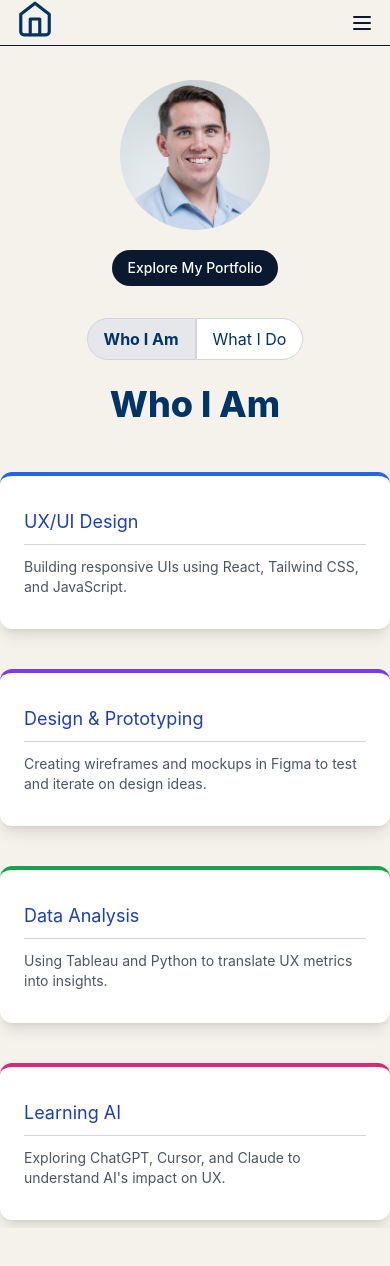
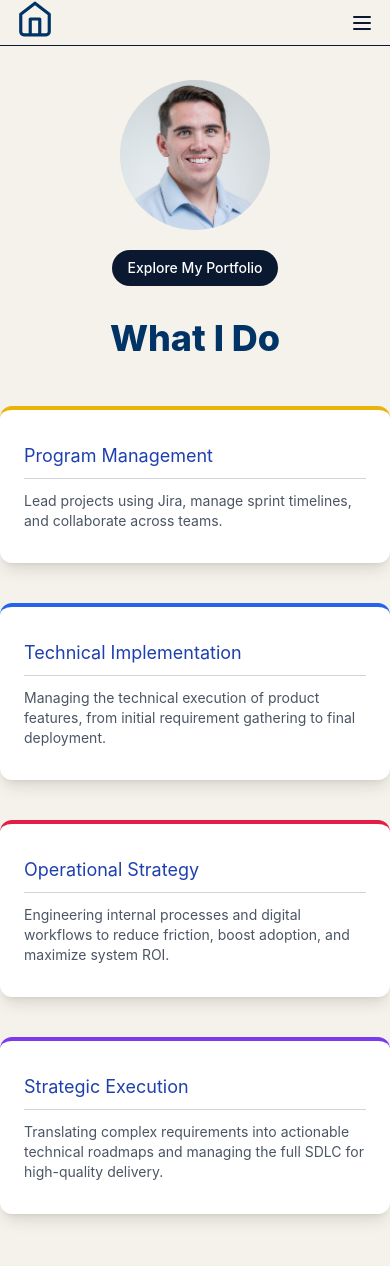
Before and after one commit to jack-aviles/website, a Next.js app: page /About in a window 390 px wide. Shown: the top 1266 px of the page. Before the commit the page ends 1228 px from the top, so only its background shows below. Built offline with nearby package versions, Linux system fonts and the light colour scheme.

Commit message:
Updates Jan 18 2026

```diff
--- a/src/app/About/AboutData.ts
+++ b/src/app/About/AboutData.ts
@@ -1,40 +1,25 @@
-export const whoIAmData = [
-    {
-      title: "UX/UI Design",
-      description: "Building responsive UIs using React, Tailwind CSS, and JavaScript.",
-      color: "#2563eb",
-    },
-    {
-      title: "Design & Prototyping",
-      description: "Creating wireframes and mockups in Figma to test and iterate on design ideas.",
-      color: "#7c3aed",
-    },
-    {
-      title: "Data Analysis",
-      description: "Using Tableau and Python to translate UX metrics into insights.",
-      color: "#16a34a",
-    },
-    {
-      title: "Learning AI",
-      description: "Exploring ChatGPT, Cursor, and Claude to understand AI's impact on UX.",
-      color: "#db2777",
-    },
-  ];
+
 
   export const whatIDoData = [
     {
-      title: "Project Management",
+      title: "Program Management",
       description: "Lead projects using Jira, manage sprint timelines, and collaborate across teams.",
       color: "#eab308",
     },
     {
-      title: "Journey Mapping",
-      description: "Visualize customer touchpoints and pain points to improve experience design.",
-      color: "#0d9488",
+      title: "Technical Implementation",
+      description: "Managing the technical execution of product features, from initial requirement gathering to final deployment.",
+      color: "#2563eb",
+    },
+
+    {
+      title: "Operational Strategy",
+      description: "Engineering internal processes and digital workflows to reduce friction, boost adoption, and maximize system ROI.",
+      color: "#e11d48",
     },
     {
-      title: "CX Design",
-      description: "Redesign communications and UI flows to boost clarity and self-service adoption.",
-      color: "#e11d48",
+      title: "Strategic Execution",
+      description: "Translating complex requirements into actionable technical roadmaps and managing the full SDLC for high-quality delivery.",
+      color: "#7c3aed",
     },
   ];
--- a/src/app/About/page.tsx
+++ b/src/app/About/page.tsx
@@ -3,12 +3,10 @@
 import Navbar from "@/components/Navbar";
 import Image from "next/image";
 import Link from "next/link";
-import { whoIAmData, whatIDoData } from "./AboutData";
+import { whatIDoData } from "./AboutData";
 import InfoCard from "./InfoCard";
-import { useState } from "react";
 
 export default function About() {
-    const [selectedSection, setSelectedSection] = useState('who');
 
     return (
     <main className="min-h-screen overflow-x-hidden">
@@ -37,36 +35,8 @@ export default function About() {
                   </div>
                 </Link>
             </header>
-            {/* Mobile Toggle */}
-            <div className="sm:hidden flex justify-center mb-6">
-                <button
-                    className={`px-4 py-2 rounded-l-full border border-gray-300 focus:outline-none ${selectedSection === 'who' ? 'bg-gray-200 font-bold' : 'bg-white'}`}
-                    onClick={() => setSelectedSection('who')}
-                >
-                    Who I Am
-                </button>
-                <button
-                    className={`px-4 py-2 rounded-r-full border border-gray-300 focus:outline-none ${selectedSection === 'what' ? 'bg-gray-200 font-bold' : 'bg-white'}`}
-                    onClick={() => setSelectedSection('what')}
-                >
-                    What I Do
-                </button>
-            </div>
-            {/* Responsive Sections */}
-            <div className="hidden sm:grid grid-cols-1 md:grid-cols-2 gap-48 max-w-6xl mx-auto mb-20 items-start">
-                <div>
-                    <h2 className="text-4xl font-extrabold text-center mb-12">Who I Am</h2>
-                    <div className="grid grid-cols-1 sm:grid-cols-2 gap-8 justify-center items-center max-w-3xl mx-auto">
-                        {whoIAmData.map((item, index) => (
-                            <InfoCard
-                                key={index}
-                                title={item.title}
-                                description={item.description}
-                                color={item.color}
-                            />
-                        ))}
-                    </div>
-                </div>
+            {/* What I Do - Centered under headshot */}
+            <div className="flex justify-center max-w-6xl mx-auto mb-20">
                 <div>
                     <h2 className="text-4xl font-extrabold text-center mb-12">What I Do</h2>
                     <div className="grid grid-cols-1 sm:grid-cols-2 gap-8 justify-center items-center max-w-3xl mx-auto">
@@ -81,39 +51,6 @@ export default function About() {
                     </div>
                 </div>
             </div>
-            {/* Mobile Sections */}
-            <div className="sm:hidden">
-                {selectedSection === 'who' && (
-                    <div>
-                        <h2 className="text-4xl font-extrabold text-center mb-12">Who I Am</h2>
-                        <div className="grid grid-cols-1 gap-8 justify-center items-center max-w-3xl mx-auto">
-                            {whoIAmData.map((item, index) => (
-                                <InfoCard
-                                    key={index}
-                                    title={item.title}
-                                    description={item.description}
-                                    color={item.color}
-                                />
-                            ))}
-                        </div>
-                    </div>
-                )}
-                {selectedSection === 'what' && (
-                    <div>
-                        <h2 className="text-4xl font-extrabold text-center mb-12">What I Do</h2>
-                        <div className="grid grid-cols-1 gap-8 justify-center items-center max-w-3xl mx-auto">
-                            {whatIDoData.map((item, index) => (
-                                <InfoCard
-                                    key={index}
-                                    title={item.title}
-                                    description={item.description}
-                                    color={item.color}
-                                />
-                            ))}
-                        </div>
-                    </div>
-                )}
-            </div>
         </div>
     </main>
     )
```
Also changed, not shown: 1 other file (tests, documents, lock files or other folders).
